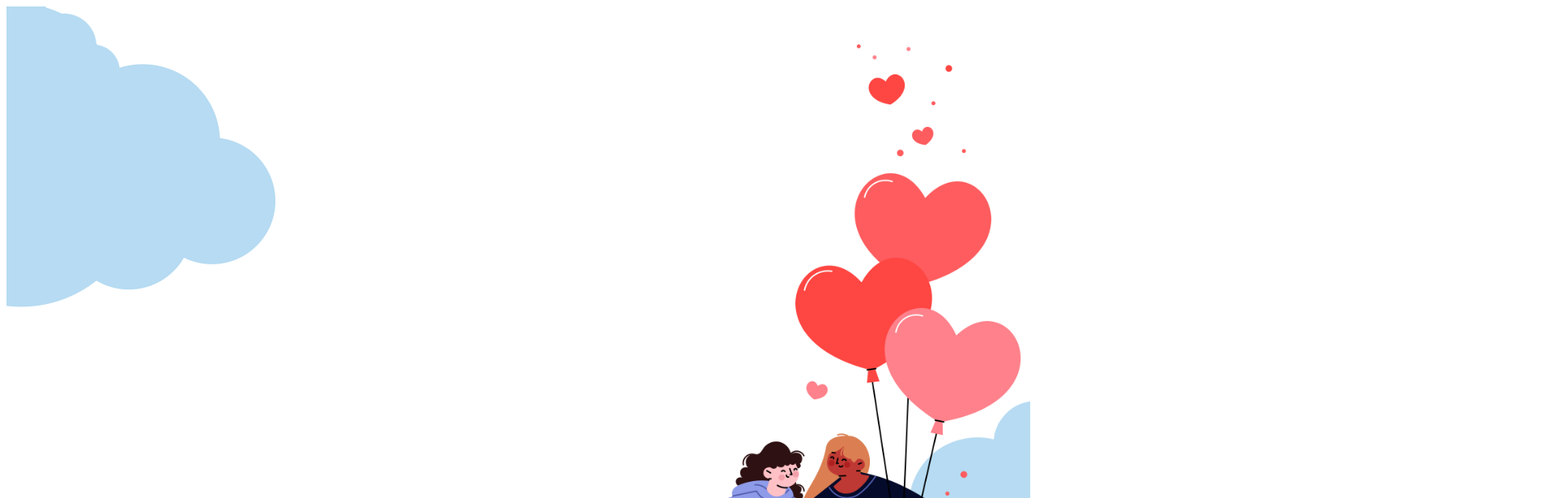
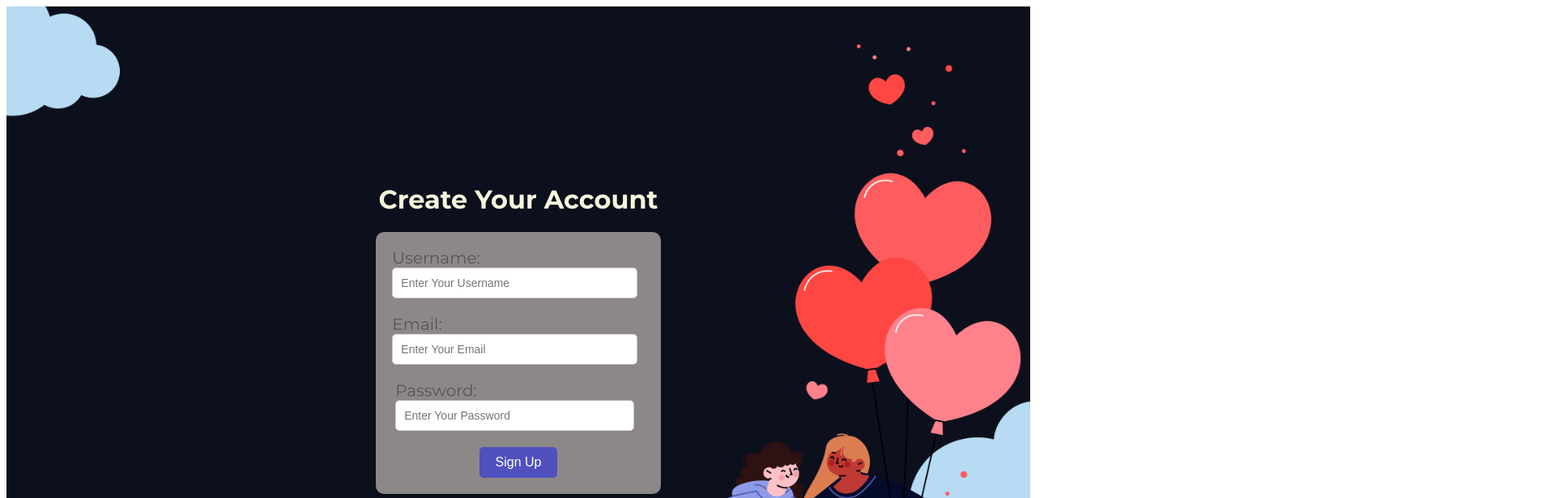
Before and after one commit to Swapnita06/Who-s_Yours, a React (Create React App) app in the folder frontend/: page /signup in a window 1280 px wide. Shown: the top 616 px of the page at 81% size, 1920 px wide, since content can reach past the window. Built offline with nearby package versions, Linux system fonts and the light colour scheme.

Commit message:
signupbg change

```diff
--- a/frontend/public/index.html
+++ b/frontend/public/index.html
@@ -1,6 +1,17 @@
 <!DOCTYPE html>
 <html lang="en">
   <head>
+
+    <link rel="preconnect" href="https://fonts.googleapis.com">
+<link rel="preconnect" href="https://fonts.gstatic.com" crossorigin>
+<link href="https://fonts.googleapis.com/css2?family=Montserrat:ital,wght@0,100..900;1,100..900&family=Poppins:ital,wght@0,100;0,200;0,300;0,400;0,500;0,600;0,700;0,800;0,900;1,100;1,200;1,300;1,400;1,500;1,600;1,700;1,800;1,900&display=swap" rel="stylesheet">
+
+
+<link rel="preconnect" href="https://fonts.googleapis.com">
+<link rel="preconnect" href="https://fonts.gstatic.com" crossorigin>
+<link href="https://fonts.googleapis.com/css2?family=Poppins:ital,wght@0,100;0,200;0,300;0,400;0,500;0,600;0,700;0,800;0,900;1,100;1,200;1,300;1,400;1,500;1,600;1,700;1,800;1,900&display=swap" rel="stylesheet">
+
+
     <meta charset="utf-8" />
     <link rel="icon" href="%PUBLIC_URL%/favicon.ico" />
     <meta name="viewport" content="width=device-width, initial-scale=1" />
--- /dev/null
+++ b/frontend/src/pages/Signup.css
@@ -0,0 +1,66 @@
+
+
+.signup_page {
+    margin: 0;
+    display: flex;
+    flex-direction: column;
+    align-items: center;
+    justify-content: center;
+    height: 100vh;
+
+
+
+}
+
+  form {
+    display: flex;
+    flex-direction: column;
+    align-items: center;
+    gap: 20px; /* Gap between form elements */
+    background-color: #8d8888; /* Form background color */
+    padding: 20px;
+    border-radius: 10px;
+    box-shadow: 0 0 20px rgba(14, 5, 5, 0.1); /* Box shadow for a subtle effect */
+  }
+
+  h2 {
+    color: #333333; /* Heading color */
+  }
+
+  label {
+    font-size: 20px;
+    color: #555555; /* Label color */
+
+  }
+
+  input {
+    width: 90%;
+    padding: 10px;
+    font-size: 14px;
+    border: 1px solid #d6c8c8; /* Input border color */
+    border-radius: 5px;
+  }
+
+  p {
+    color: #ff0000; /* Error message color */
+    margin: 5px 0;
+  }
+
+  .signUp {
+    background-color: rgb(80, 80, 191); /* Sign Up button background color */
+    color: #ffffff; /* Sign Up button text color */
+    padding: 10px 20px;
+    font-size: 16px;
+    border: none;
+    border-radius: 5px;
+    cursor: pointer;
+    transition: all 0.3s ease;
+  }
+
+  .signUp:hover {
+    background-color: rgb(10, 10, 49); /* Darker color on hover */
+    transform: scale(1.1);
+}
+  .emailid{
+    width: 100%;
+  }
--- a/frontend/src/pages/Signup.jsx
+++ b/frontend/src/pages/Signup.jsx
@@ -1,15 +1,114 @@
 import React from 'react'
+import { useNavigate } from 'react-router-dom';
+import {useState} from 'react'
+import './Signup.css'
 
 const Signup = () => {
+
+
+  const [formData, setFormData] = useState({
+    username: '',
+    email: '',
+    password: '',
+  });
+  const [errors, setErrors] = useState({});
+  const navigate = useNavigate();
+
+  const validateForm = () => {
+    const emailRegex = /^[^\s@]+@[^\s@]+\.[^\s@]+$/;
+    const passwordRegex = /^(?=.*[A-Za-z])(?=.*\d)[A-Za-z\d]{8,}$/;
+
+    let isValid = true;
+    const newErrors = {};
+
+    if (!formData.username.trim()) {
+      newErrors.username = 'Username is required';
+      isValid = false;
+    }
+
+    if (!formData.email.trim()) {
+      newErrors.email = 'Email is required';
+      isValid = false;
+    } else if (!emailRegex.test(formData.email.trim())) {
+      newErrors.email = 'Enter a valid email address';
+      isValid = false;
+    }
+
+    if (!formData.password.trim()) {
+      newErrors.password = 'Password is required';
+      isValid = false;
+    } else if (!passwordRegex.test(formData.password.trim())) {
+      newErrors.password = 'Password must contain at least 8 characters, including one letter and one number';
+      isValid = false;
+    }
+
+    setErrors(newErrors);
+    return isValid;
+  };
+
+  const handleSubmit = (e) => {
+    e.preventDefault();
+
+    if (validateForm()) {
+      console.log('Form submitted successfully:', formData);
+      setErrors({});
+      navigate('/shopping');
+    } else {
+      console.log('Form validation failed');
+    }
+  };
   return (
     <div style={{backgroundImage: "url('./images/signUpbg.png')",
     backgroundSize: 'cover',
     backgroundPosition: 'center',
     width: '100%',
-    height: '100vh'}}>
-    <div className='signupbg' >
-      <img src='./images/signUpbg.png'></img>
-      </div>
+    height: '100vh',
+    backgroundColor:'#0c101c'}}>
+
+    <div className='signup_page' style={{fontFamily:'Montserrat'}}>
+      <h1 style={{color:"beige"}}>Create Your Account</h1>
+      <form onSubmit={handleSubmit}>
+        <div className='user'>
+          <label htmlFor="username" >Username:</label>
+          <input
+            type="text"
+            id="username"
+            name="username"
+            placeholder='Enter Your Username'
+            value={formData.username}
+            onChange={(e) => setFormData({ ...formData, username: e.target.value })}
+          />
+          {errors.username && <p>{errors.username}</p>}
+        </div>
+        <div className='emailid'>
+          <label htmlFor="email">Email:</label>
+          <input
+            type="email"
+            id="email"
+            name="email"
+            placeholder='Enter Your Email'
+            value={formData.email}
+            onChange={(e) => setFormData({ ...formData, email: e.target.value })}
+          />
+          {errors.email && <p>{errors.email}</p>}
+        </div>
+        <div className='pw'>
+          <label htmlFor="password">Password:</label>
+          <input
+            type="password"
+            id="password"
+            name="password"
+            placeholder='Enter Your Password'
+            value={formData.password}
+            onChange={(e) => setFormData({ ...formData, password: e.target.value })}
+          />
+          {errors.password && <p>{errors.password}</p>}
+        </div>
+        <button className='signUp' type="submit" >Sign Up</button>
+      </form>
+    </div>
+
+
     </div>
   )
 }
```
